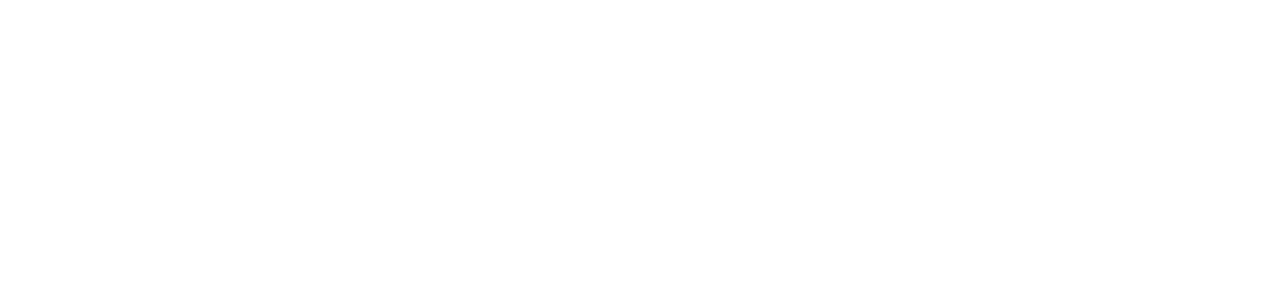
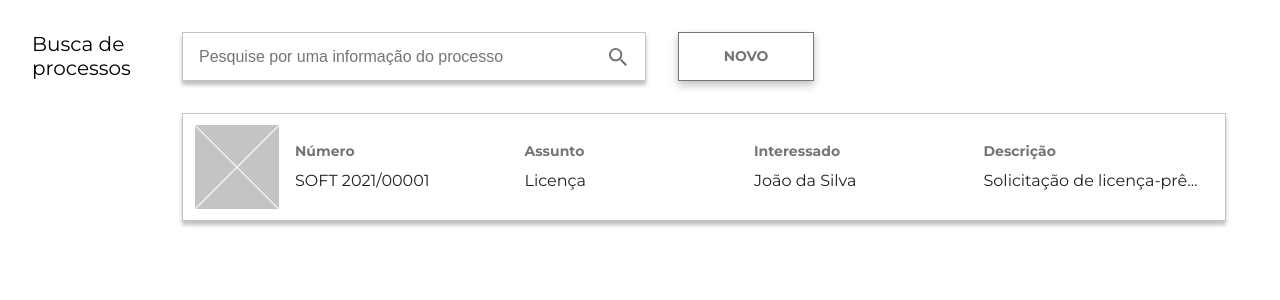
Before and after one commit to mausampaio/devinhouse, a React (Create React App) app in the folder modulo-01/semana-06-07/busca-processos/: page /processo in a window 1280 px wide. Shown: the top 300 px of the page. Built offline with nearby package versions, Linux system fonts and the light colour scheme.

Commit message:
[Projeto #2] Pagina de processos criada

```diff
--- /dev/null
+++ b/modulo-01/semana-06-07/busca-processos/src/assets/styles/cardProcesso.css
@@ -0,0 +1,37 @@
+.card-container {
+  width: 1044px;
+  height: 108px;
+  margin-left: calc(118px + 4rem);
+  padding: 12px;
+  display: flex;
+  gap: 1rem;
+  align-items: center;
+  border: 1px solid #C4C4C4;
+  box-shadow:  0px 4px 4px rgba(0, 0, 0, 0.25);
+}
+
+.card-container .card-content {
+  width: 100%;
+  display: flex;
+}
+
+.card-content div {
+  width: 25%;
+}
+
+.card-container h4 {
+  margin-bottom: .7rem;
+  color: var(--color-black-54);
+  font-size: 14px;
+  line-height: 17px;
+}
+
+.card-container p {
+  color: var(--color-black-87);
+  font-size: 16px;
+  line-height: 20px;
+  width: 100%;
+  white-space: nowrap;
+  overflow: hidden;
+  text-overflow: ellipsis;
+}
--- a/modulo-01/semana-06-07/busca-processos/src/assets/styles/inputSearch.css
+++ b/modulo-01/semana-06-07/busca-processos/src/assets/styles/inputSearch.css
@@ -1,10 +1,7 @@
 .input-container {
-  padding: .5rem;
   position: relative;
   display: flex;
   align-items: center;
-  justify-content: center;
-  width: 100%;
 }
 
 input {
--- /dev/null
+++ b/modulo-01/semana-06-07/busca-processos/src/assets/styles/newButton.css
@@ -0,0 +1,12 @@
+button {
+  width: 136px;
+  height: 49px;
+  background: #FFFFFF;
+  border: 1px solid var(--color-black-54);
+  filter: drop-shadow(0px 4px 4px rgba(0, 0, 0, 0.25));
+  color: var(--color-black-54);
+  font-family: Montserrat;
+  font-weight: bold;
+  font-size: 14px;
+  line-height: 17px;
+}
--- /dev/null
+++ b/modulo-01/semana-06-07/busca-processos/src/assets/styles/processos.css
@@ -0,0 +1,16 @@
+header {
+  padding: 2rem;
+  display: flex;
+  align-items: center;
+}
+
+header p {
+  font-size: 20px;
+  line-height: 24px;
+  width: 118px;
+  height: 49px;
+}
+
+header .input-container {
+  margin: 0 2rem;
+}
--- a/modulo-01/semana-06-07/busca-processos/src/assets/styles/search.css
+++ b/modulo-01/semana-06-07/busca-processos/src/assets/styles/search.css
@@ -13,6 +13,11 @@
   color: var(--primary-color);
 }
 
+.container .input-container {
+  padding: .5rem;
+  justify-content: center;
+}
+
 .container p {
   margin: 4rem 0;
   color: var(--color-black-87);
--- /dev/null
+++ b/modulo-01/semana-06-07/busca-processos/src/components/cardProcesso.jsx
@@ -0,0 +1,33 @@
+import placeholder from '../assets/images/placeholder.png';
+
+import '../assets/styles/cardProcesso.css';
+
+const CardProcesso = props => {
+  const { process } = props;
+
+  return (
+    <div className="card-container">
+      <img src={placeholder} alt="placeholder"/>
+      <div className="card-content">
+        <div className="numero">
+          <h4>Número</h4>
+          <p>{process.numero}</p>
+        </div>
+        <div className="assunto">
+          <h4>Assunto</h4>
+          <p>{process.assunto}</p>
+        </div>
+        <div className="interessado">
+          <h4>Interessado</h4>
+          <p>{process.interessados[0]}</p>
+        </div>
+        <div className="descricao">
+          <h4>Descrição</h4>
+          <p>{process.descricao}</p>
+        </div>
+      </div>
+    </div>
+  );
+}
+
+export default CardProcesso;
--- /dev/null
+++ b/modulo-01/semana-06-07/busca-processos/src/components/newButton.jsx
@@ -0,0 +1,9 @@
+import '../assets/styles/newButton.css';
+
+const NewButton = () => {
+  return (
+    <button>NOVO</button>
+  );
+};
+
+export default NewButton;
--- /dev/null
+++ b/modulo-01/semana-06-07/busca-processos/src/pages/processos.jsx
@@ -0,0 +1,29 @@
+import InputSearch from '../components/inputSearch';
+import NewButton from '../components/newButton';
+import CardProcesso from '../components/cardProcesso';
+
+import '../assets/styles/processos.css';
+
+const Processos = () => {
+  return (
+    <>
+      <header>
+        <p>Busca de processos</p>
+        <InputSearch placeholder="Pesquise por uma informação do processo" />
+        <NewButton />
+      </header>
+      <CardProcesso process={{
+        "id": "50911ef1-8dc1-404e-8fbd-49c8590b666c",
+        "numero": "SOFT 2021/00001",
+        "entrada": "19/12/2019",
+        "interessados": [
+          "João da Silva"
+        ],
+        "descricao": "Solicitação de licença-prêmio referente ao período 02/06/2015 - 01/06/2018",
+        "assunto": "Licença"
+      }} />
+    </>
+  );
+};
+
+export default Processos;
--- a/modulo-01/semana-06-07/busca-processos/src/routes.jsx
+++ b/modulo-01/semana-06-07/busca-processos/src/routes.jsx
@@ -1,10 +1,12 @@
 import { BrowserRouter, Route } from 'react-router-dom';
 import Search from './pages/search';
+import Processos from './pages/processos';
 
 function Routes() {
   return (
     <BrowserRouter>
       <Route path="/" exact component={Search} />
+      <Route path="/processo" exact component={Processos} />
     </BrowserRouter>
   );
 }
```
Also changed, not shown: modulo-01/semana-06-07/busca-processos/src/assets/images/placeholder.png (added), 1 other file (tests, documents, lock files or other folders).
